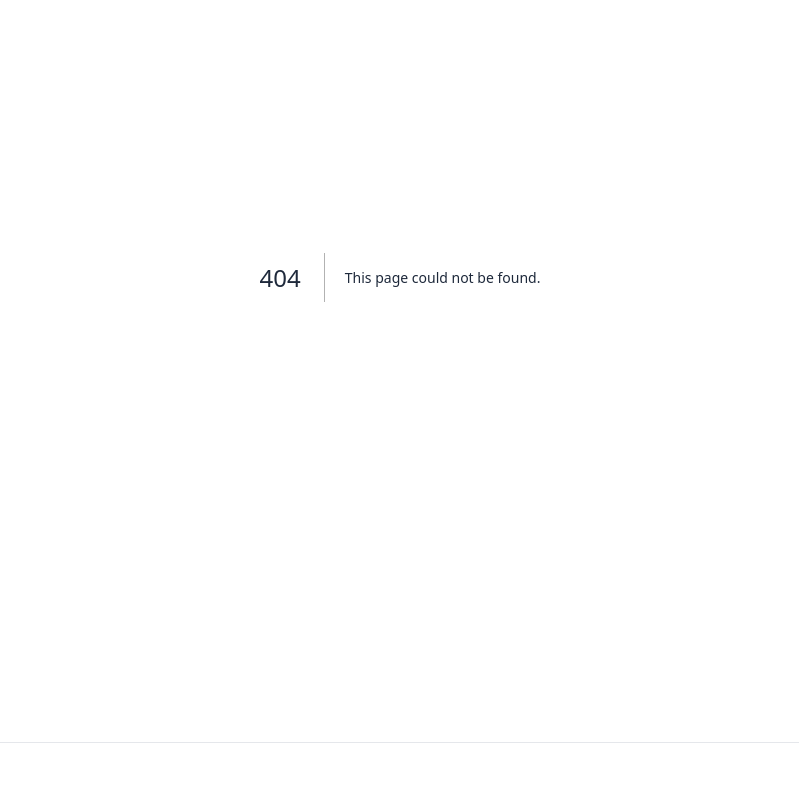
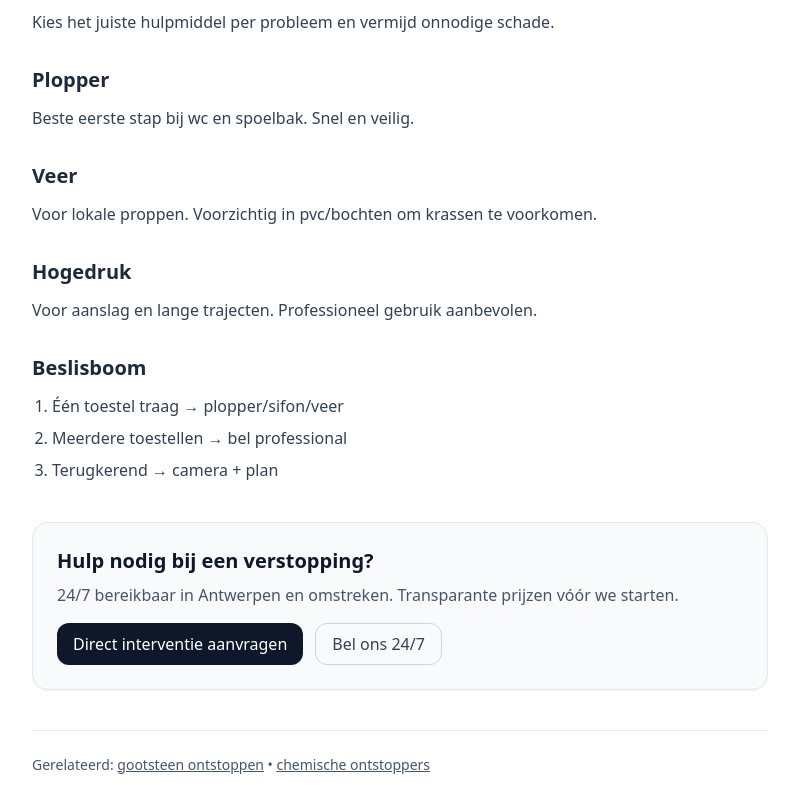
Before and after one commit to Turbo-89/turboservices, a Next.js app: page /kennisbank/ontstopping/gereedschap-ontstopping in a window 1280 px wide. Before the commit this address had no page. Shown: the part 294-1079 px from the top of the page, without its empty margins (240-1039 px from the left). Built offline with nearby package versions, Linux system fonts and the light colour scheme.

Commit message:
Create page.tsx

```diff
--- /dev/null
+++ b/app/kennisbank/ontstopping/gereedschap-ontstopping/page.tsx
@@ -0,0 +1,60 @@
+import type { Metadata } from "next";
+import Link from "next/link";
+import CTA from "@/components/kb/CTA";
+import FAQJsonLd from "@/components/seo/FAQJsonLd";
+
+export const metadata: Metadata = {
+  title: "Welk gereedschap werkt écht: plopper, veer of hogedruk?",
+  description:
+    "Kies het juiste ontstoppingsgereedschap per probleem—en voorkom schade.",
+};
+
+export default function Page() {
+  const faqs = [
+    { question: "Kan ik zelf hogedruk gebruiken?", answer: "We raden dit af door schade- en overstroomrisico." },
+    { question: "Welke veer kies ik?", answer: "Kort, flexibel en met beleid gebruiken." },
+    { question: "Werkt dit voor elke wc?", answer: "De aanpak kan per model verschillen; ter plekke testen wij wat veilig is." },
+  ];
+
+  return (
+    <main className="mx-auto max-w-3xl px-4 py-12">
+      <h1 className="text-3xl font-bold text-slate-900">
+        Welk gereedschap werkt écht: plopper, veer of hogedruk?
+      </h1>
+      <p className="mt-3 text-slate-700">
+        Kies het juiste hulpmiddel per probleem en vermijd onnodige schade.
+      </p>
+
+      <h2 className="mt-8 text-xl font-semibold">Plopper</h2>
+      <p className="mt-3 text-slate-700">Beste eerste stap bij wc en spoelbak. Snel en veilig.</p>
+
+      <h2 className="mt-8 text-xl font-semibold">Veer</h2>
+      <p className="mt-3 text-slate-700">Voor lokale proppen. Voorzichtig in pvc/bochten om krassen te voorkomen.</p>
+
+      <h2 className="mt-8 text-xl font-semibold">Hogedruk</h2>
+      <p className="mt-3 text-slate-700">Voor aanslag en lange trajecten. Professioneel gebruik aanbevolen.</p>
+
+      <h2 className="mt-8 text-xl font-semibold">Beslisboom</h2>
+      <ol className="mt-3 list-decimal space-y-2 pl-5 text-slate-700">
+        <li>Één toestel traag → plopper/sifon/veer</li>
+        <li>Meerdere toestellen → bel professional</li>
+        <li>Terugkerend → camera + plan</li>
+      </ol>
+
+      <CTA />
+
+      <div className="mt-10 border-t pt-6 text-sm text-slate-600">
+        Gerelateerd:{" "}
+        <Link href="/kennisbank/ontstopping/gootsteen-ontstoppen" className="underline">
+          gootsteen ontstoppen
+        </Link>{" "}
+        •{" "}
+        <Link href="/kennisbank/ontstopping/chemische-ontstoppers" className="underline">
+          chemische ontstoppers
+        </Link>
+      </div>
+
+      <FAQJsonLd items={faqs} />
+    </main>
+  );
+}
```
